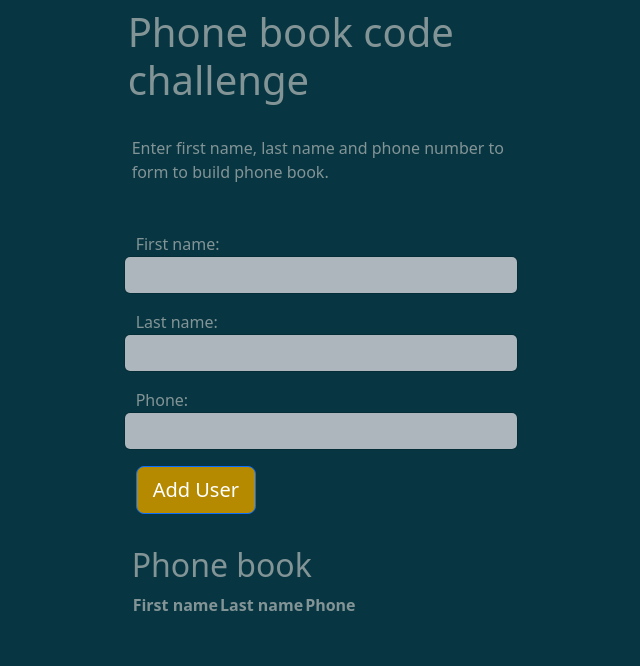
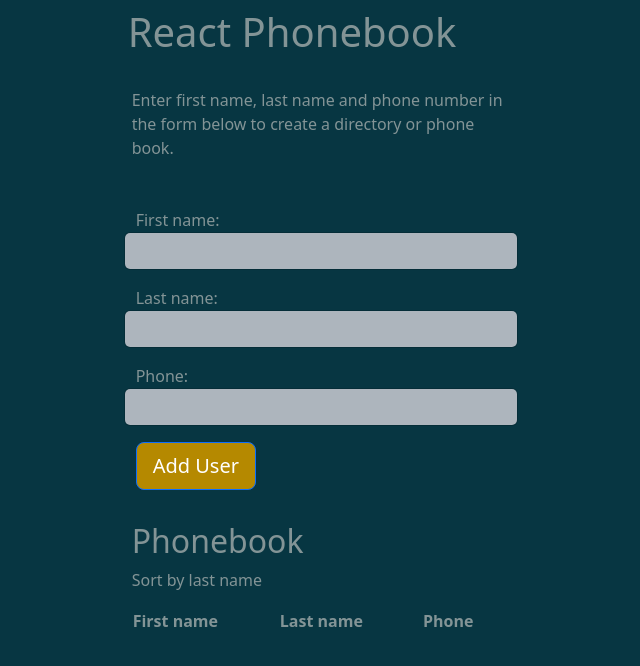
Before and after one commit to hawgfuel/phone-book-sample, a React (Create React App) app: page / in a window 1280 px wide. Shown: the top 666 px of the page, without its empty margins (319-959 px from the left). Built offline with nearby package versions, Linux system fonts and the light colour scheme.

Commit message:
text updates

```diff
--- a/src/pages/phonebook/phonebook.js
+++ b/src/pages/phonebook/phonebook.js
@@ -51,8 +51,8 @@ export function PhoneBook() {
 
     return (
         <div className='container row bs-component col-lg-4 mx-auto d-grid gap-3'>
-          <h1 className='page-header p-2'>Phone book code challenge</h1>
-          <p>Enter first name, last name and phone number to form to build phone book.</p>
+          <h1 className='page-header p-2'>React Phonebook</h1>
+          <p>Enter first name, last name and phone number in the form below to create a directory or phone book.</p>
           <form id="phoneBook" className='content-start p-2' onSubmit={e => { e.preventDefault() }}>
             <fieldset>
             <div className='form-group row p-2'>
@@ -99,9 +99,10 @@ export function PhoneBook() {
 
     function InformationTable(props) {
         return (
-        <div className='mt-20'>
-            <h2>Phone book</h2>
-            <table className='informationTable'>
+        <div className='table-container'>
+            <h2>Phonebook</h2>
+            <p>Sort by last name</p>
+            <table className='w-100 p-3'>
                 <thead>
                 <tr>
                     <th>First name</th>
```
